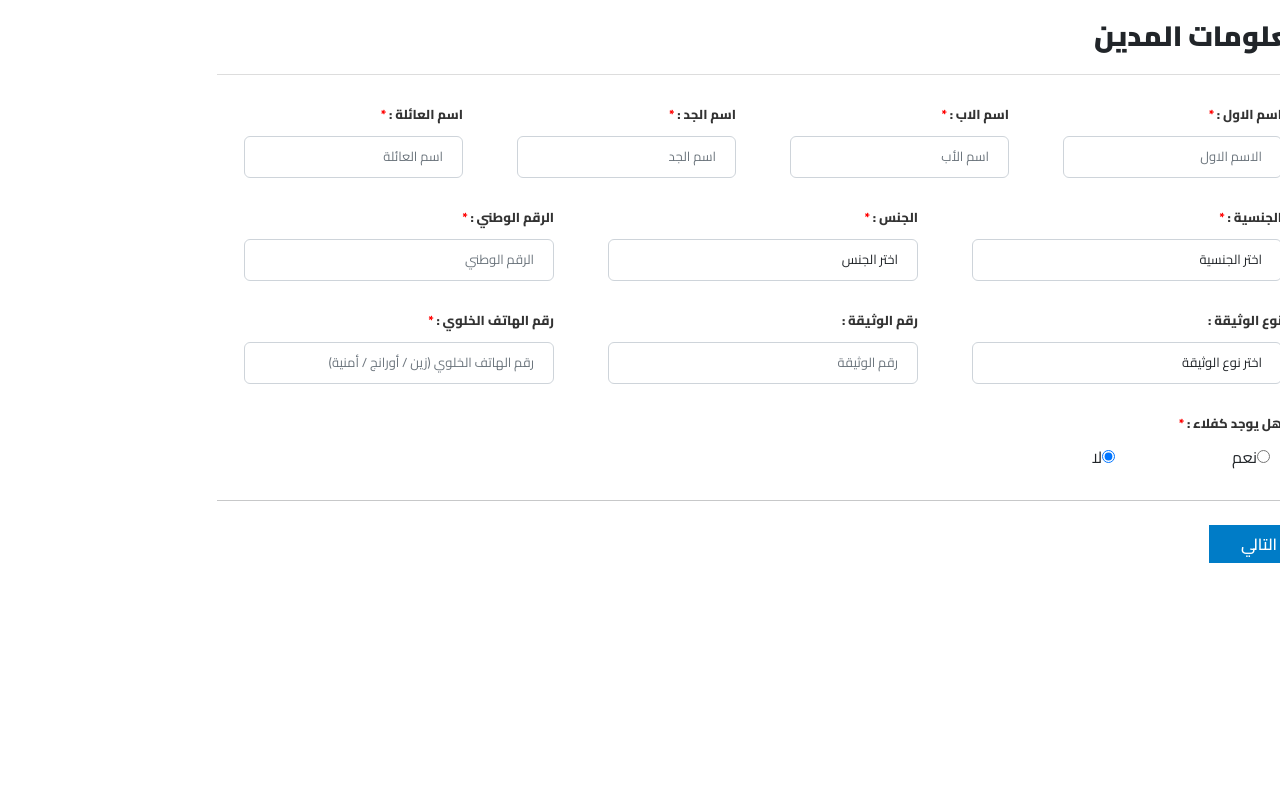
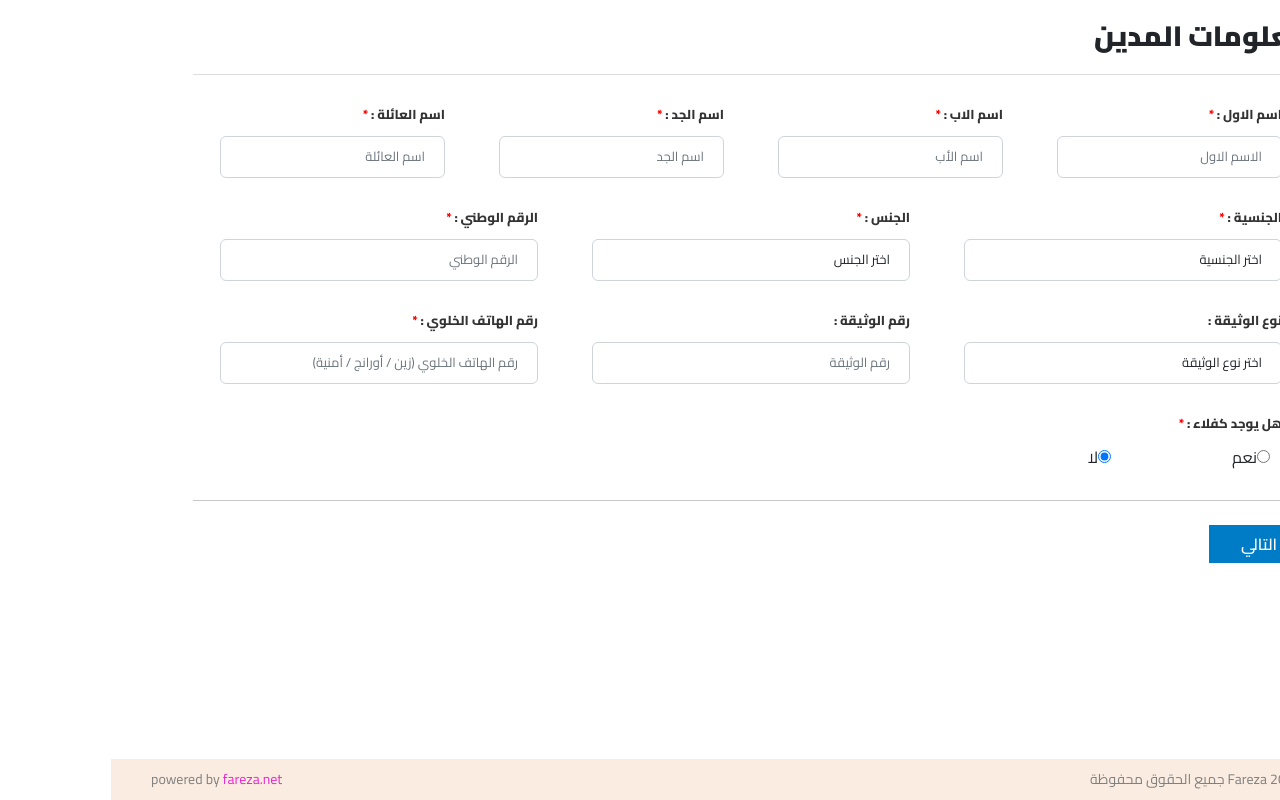
Before and after one commit to RoqaiaRF/valencia, a React (Create React App) app: page / in a window 1280 px wide. Built offline with nearby package versions, Linux system fonts and the light colour scheme.

Commit message:
footer done

```diff
--- a/src/App.jsx
+++ b/src/App.jsx
@@ -11,7 +11,7 @@ import Error404 from "./pages/Error404";
 import Work from "./pages/Work";
 function App() {
   return (
-    <div className="container mx-auto">
+    <div className="mx-auto">
       <Container>
         <Routes>
           <Route path="/" exact element={<Info />} />
--- a/src/components/Container.jsx
+++ b/src/components/Container.jsx
@@ -1,11 +1,20 @@
-import React from 'react'
+import React from "react";
 
 const Container = (props) => {
   return (
-    <div className="container mx-auto">
-      {props.children}
+    <div className="valencia-app">
+      <div className="container mx-auto">{props.children}</div>
+      <footer>
+        <span>© 2022-2023 Fareza جميع الحقوق محفوظة</span>
+        <div>
+          powered by{" "}
+          <a target="_blank" href="https://www.fareza.net/">
+            fareza.net
+          </a>
+        </div>
+      </footer>
     </div>
-  )
-}
+  );
+};
 
-export default Container
+export default Container;
--- a/src/index.css
+++ b/src/index.css
@@ -10,6 +10,36 @@ body {
 
 .star {
   color: red;
+}
+
+.valencia-app {
+  min-height: 100vh;
+  display: flex;
+  flex-direction: column;
+}
+
+footer {
+  background-color: #faece1;
+  width: 100%;
+  margin-top: auto;
+  display: flex;
+  padding: 10px 40px;
+  justify-content: space-between;
+  font-size: 14px;
+  color: gray;
+}
+footer a {
+  text-decoration: none;
+  color: #eb26d0;
+}
+footer a:hover {
+  color: #cb13b2;
+}
+@media (max-width: 700px) {
+  footer {
+    padding: 8px 10px;
+    font-size: 12px;
+  }
 }
 
 .field-header {
@@ -265,4 +295,8 @@ body {
 .error_message {
   color: red;
   font-size: 13px;
+}
+
+.nextBtn {
+  margin-bottom: 50px;
 }/*# sourceMappingURL=index.css.map */
--- a/src/index.scss
+++ b/src/index.scss
@@ -15,6 +15,32 @@ body {
 }
 .star {
   color: red;
+}
+.valencia-app {
+  min-height: 100vh;
+  display: flex;
+  flex-direction: column;
+}
+footer {
+  background-color: #faece1;
+  width: 100%;
+  margin-top: auto;
+  display: flex;
+  padding: 10px 40px;
+  justify-content: space-between;
+  font-size: 14px;
+  color: gray;
+  a {
+    text-decoration: none;
+    color: #eb26d0;
+    &:hover {
+      color: darken(#eb26d0, 10);
+    }
+  }
+  @media (max-width: 700px) {
+    padding: 8px 10px;
+    font-size: 12px;
+  }
 }
 .field-header {
   padding: 20px 0;
@@ -272,3 +298,6 @@ body {
   color: red;
   font-size: 13px;
 }
+.nextBtn {
+  margin-bottom: 50px;
+}
--- a/src/lib/axios.jsx
+++ b/src/lib/axios.jsx
@@ -1,6 +1,6 @@
 import Axios from "axios";
 const axios = Axios.create({
-  baseURL: "https://8652-5-45-134-252.eu.ngrok.io/",
+  baseURL: "http://localhost:8080/",
   //    headers: {
   //      "X-Requested-With": "XMLHttpRequest",
   //  },
```
Also changed, not shown: src/pages/TermsConditions.jsx (+17 -17 lines), 1 other file (tests, documents, lock files or other folders).
